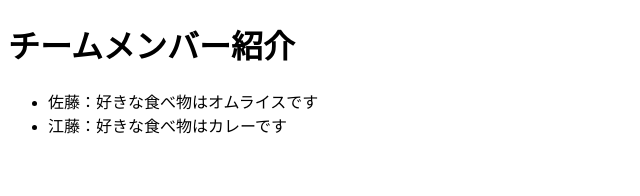
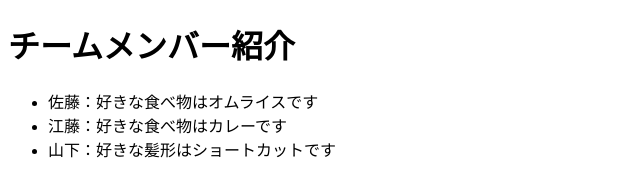
Before and after one commit to sato2401384/php-19, a plain HTML site: page index.html in a window 1280 px wide. Shown: the whole page, without its empty margins (0-640 px from the left). Drawn offline with Linux system fonts and the light colour scheme.

Commit message:
Update index.html

```diff
--- a/index.html
+++ b/index.html
@@ -1,14 +1,18 @@
 <!DOCTYPE html>
 <html>
+
 <head>
     <title>チーム紹介</title>
 </head>
+
 <body>
     <h1>チームメンバー紹介</h1>
     <ul>
         <!-- メンバー紹介をここに追加 -->
         <li>佐藤：好きな食べ物はオムライスです</li>
         <li>江藤：好きな食べ物はカレーです</li>
+        <li>山下：好きな髪形はショートカットです</li>
     </ul>
 </body>
+
 </html>
```
Lines whose indentation alone changed are shown as unchanged.
